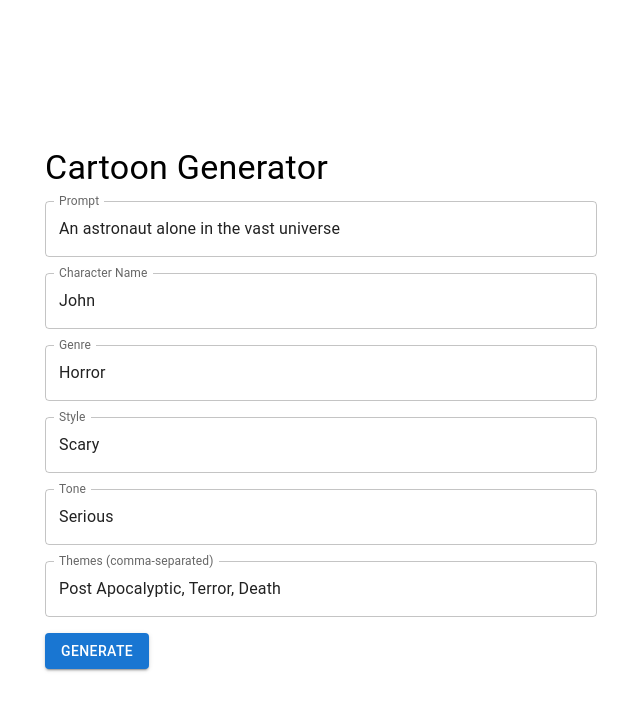
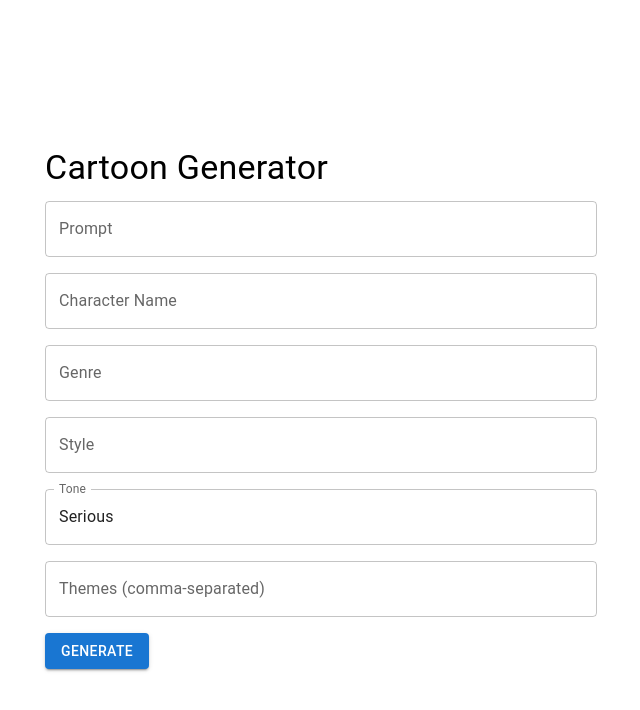
Before and after one commit to alextitonis/CartoonApp-Frontend, a React (Vite) app: page / in a window 1280 px wide. Shown: the top 710 px of the page, without its empty margins (319-959 px from the left). Built offline with nearby package versions, Linux system fonts and the light colour scheme.

Commit message:
Update App.jsx

```diff
--- a/src/App.jsx
+++ b/src/App.jsx
@@ -13,13 +13,13 @@ import { story, title } from "./story.js";
 
 function App() {
   const [prompt, setPrompt] = useState(
-    "An astronaut alone in the vast universe"
+    ""
   );
-  const [character, setCharacter] = useState("John");
-  const [genre, setGenre] = useState("Horror");
-  const [style, setStyle] = useState("Scary");
+  const [character, setCharacter] = useState("");
+  const [genre, setGenre] = useState("");
+  const [style, setStyle] = useState("");
   const [tone, setTone] = useState("Serious");
-  const [themes, setThemes] = useState("Post Apocalyptic, Terror, Death");
+  const [themes, setThemes] = useState("");
   const [generating, setGenerating] = useState(false);
   const [response, setResponse] = useState(null);
 
@@ -57,7 +57,7 @@ function App() {
       themes: themes.split(","),
     };
     try {
-      const resp = await axios.post("http://127.0.0.1:3000/generate", body, {
+      const resp = await axios.post("http://34.16.171.165:3000/generate", body, {
         timeout: 6000000000,
       });
       const newStory = [title, ...resp.data];
```
